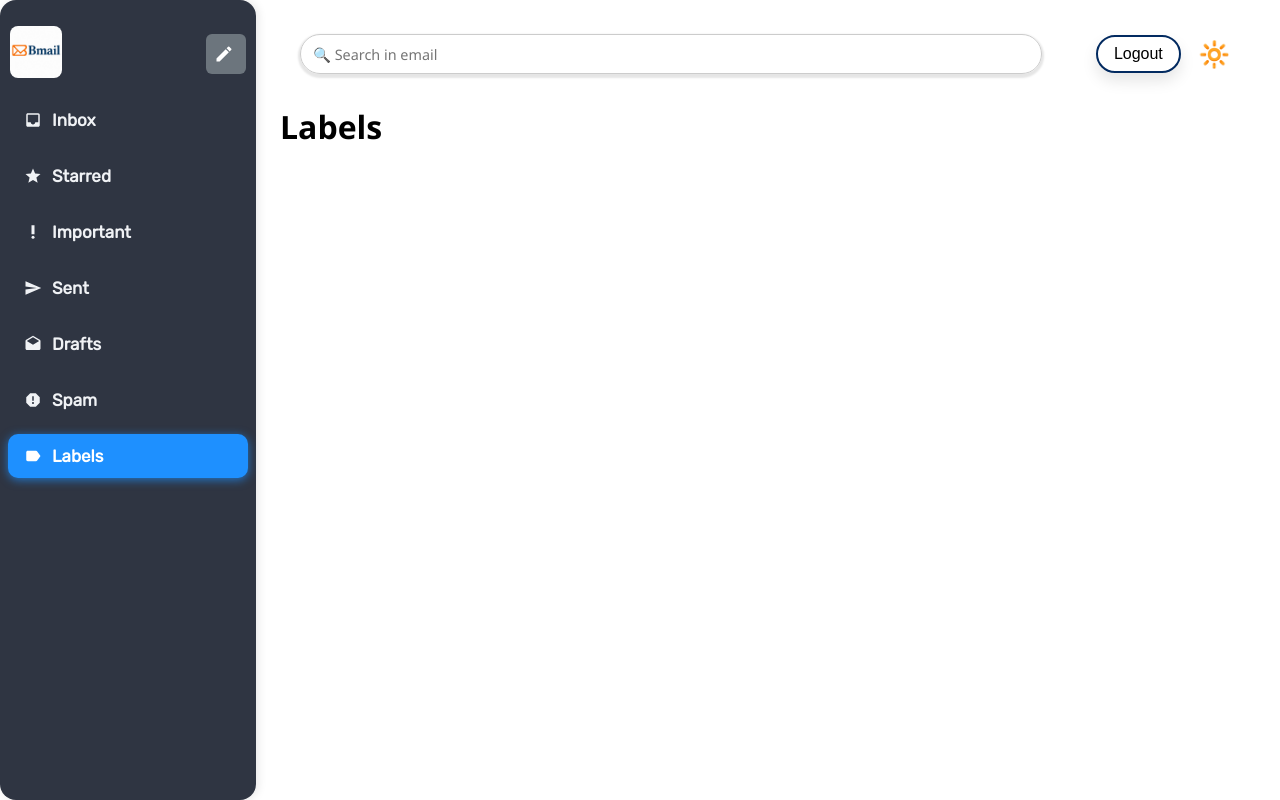
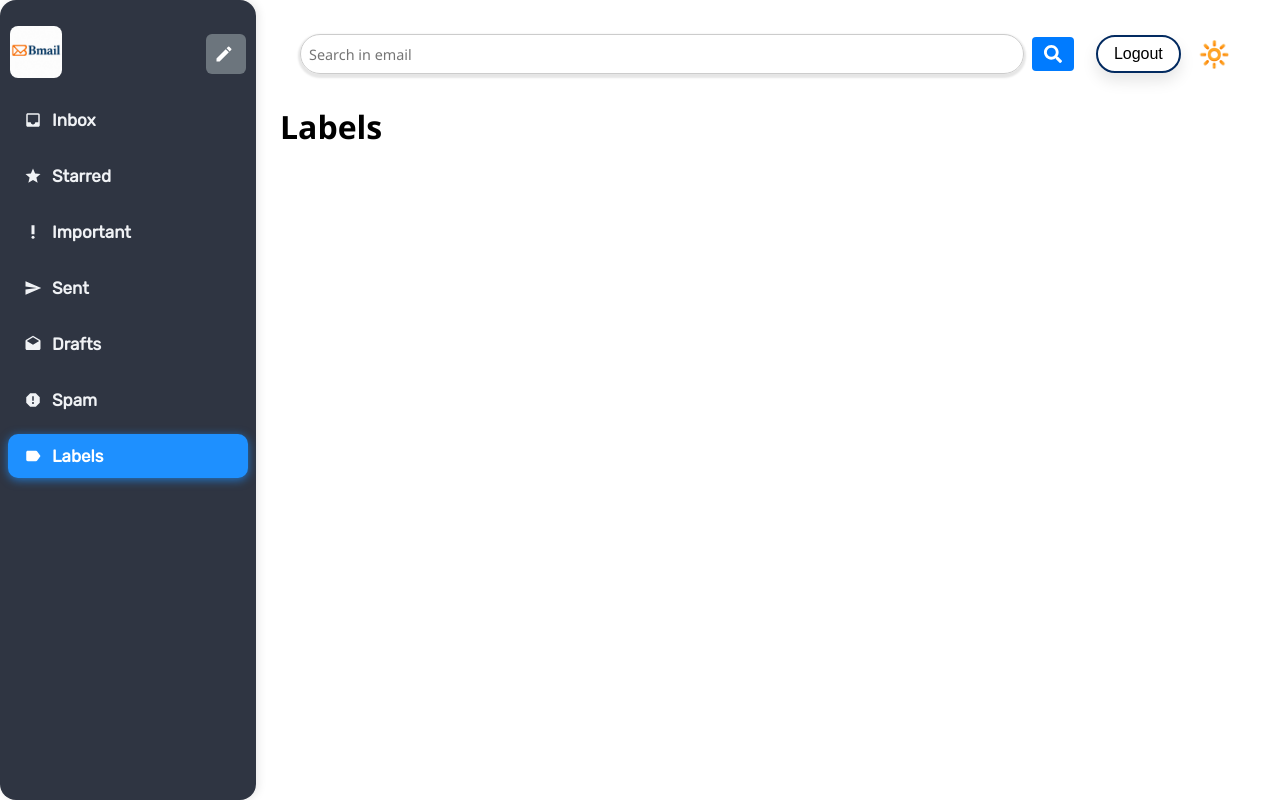
Before and after one commit to itaisalman/Bmail, a React (Create React App) app in the folder client_side/: page /main/labels in a window 1280 px wide. Built offline with nearby package versions, Linux system fonts and the light colour scheme; no server answers; sample sign-in values are in the browser's storage; a web font is replaced by a local one.

Commit message:
Added the search functionality and search button

```diff
--- a/client_side/src/components/Topbar/Topbar.css
+++ b/client_side/src/components/Topbar/Topbar.css
@@ -82,3 +82,32 @@ body.dark .search-input,
 body.dark .logout-button {
   border-color: #ffffff;
 }
+
+.search-container {
+  display: flex;
+  align-items: center;
+  gap: 8px;
+}
+
+.search-input {
+  flex: 1;
+  padding: 8px;
+  font-size: 16px;
+}
+
+.search-button {
+  padding: 8px 12px;
+  background-color: #007bff;
+  color: white;
+  font-size: 18px;
+  border: none;
+  border-radius: 4px;
+  cursor: pointer;
+  display: flex;
+  align-items: center;
+  justify-content: center;
+}
+
+.search-button:hover {
+  background-color: #0056b3;
+}
--- a/client_side/src/components/Topbar/Topbar.js
+++ b/client_side/src/components/Topbar/Topbar.js
@@ -1,10 +1,11 @@
 import { useState, useEffect, useContext } from "react";
 import { useNavigate } from "react-router-dom";
 import { ThemeContext } from "../../ThemeContext";
+import { FaSearch } from "react-icons/fa";
 import "./Topbar.css";
 
 function Topbar() {
-  const [searchQuery, setSearchQuery] = useState("");
+  const [query, setQuery] = useState("");
   const navigate = useNavigate();
   const [user, setUser] = useState(null);
   const { toggleTheme } = useContext(ThemeContext);
@@ -30,14 +31,38 @@ function Topbar() {
     }
   };
 
-  useEffect(() => {
-    fetchTopbar();
-  }, []);
-
   const handleLogout = () => {
     sessionStorage.removeItem("jwt");
     navigate("/login");
   };
+
+  const handleSearch = async (e) => {
+    e.preventDefault();
+    try {
+      const token = sessionStorage.getItem("jwt");
+      if (!token) return;
+      const res = await fetch(
+        `/api/mails/search/${encodeURIComponent(query)}`,
+        {
+          method: "GET",
+          headers: {
+            "Content-Type": "application/json",
+            authorization: "bearer " + token,
+          },
+        }
+      );
+
+      const data = await res.json();
+      console.log(data);
+    } catch (err) {
+      console.log(err);
+      return;
+    }
+  };
+
+  useEffect(() => {
+    fetchTopbar();
+  }, []);
 
   return (
     <div className="inbox-header">
@@ -52,17 +77,18 @@ function Topbar() {
           <span className="username">{user.first_name}</span>
         </>
       )}
-
-      {/* Search field */}
-      <div className="search-container">
+      <form className="search-container" onSubmit={handleSearch}>
         <input
           type="text"
-          placeholder="🔍 Search in email"
+          placeholder="Search in email"
           className="search-input"
-          value={searchQuery}
-          onChange={(e) => setSearchQuery(e.target.value)}
+          value={query}
+          onChange={(e) => setQuery(e.target.value)}
         />
-      </div>
+        <button type="submit" className="search-button" aria-label="Search">
+          <FaSearch />
+        </button>
+      </form>
 
       {/* Logout button */}
       <button className="logout-button" onClick={handleLogout}>
```
